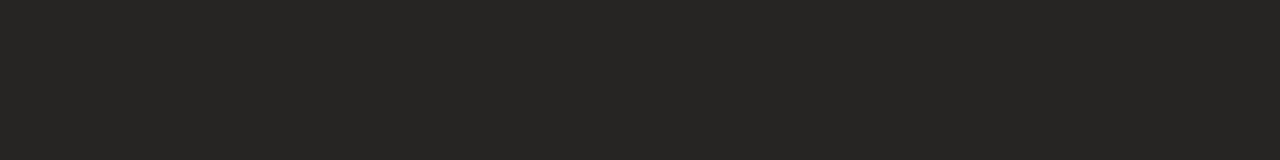
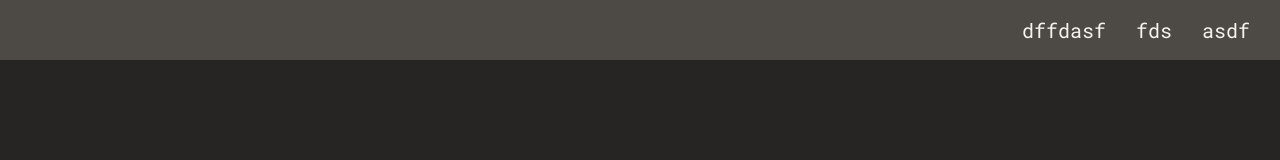
Before and after one commit to PappAdam/Mark-Zuckerberg, a plain HTML site: page index.html in a window 1280 px wide. Drawn offline with Linux system fonts and the light colour scheme.

Commit message:
started work on main

```diff
--- a/index.html
+++ b/index.html
@@ -4,10 +4,16 @@
     <meta charset="UTF-8">
     <meta http-equiv="X-UA-Compatible" content="IE=edge">
     <meta name="viewport" content="width=device-width, initial-scale=1.0">
-    <title>Zuckerberg</title>
+    <title>rust</title>
     <link rel="stylesheet" href="style/style.css">
 </head>
 <body>
-
+    <div class="navbar">
+        <ul>
+            <li><a href="">asdf</a></li>
+            <li><a href="">fds</a></li>
+            <li><a href="">dffdasf</a></li>
+        </ul>
+    </div>
 </body>
 </html>
--- a/style/style.scss
+++ b/style/style.scss
@@ -2,8 +2,40 @@
     orange: #EE4F16
     black: #262523
     blue: #00798C
+    white: #F7F4ED
 */
+@import url('https://fonts.googleapis.com/css2?family=Roboto+Mono&display=swap');
+
+* {
+    margin: 0;
+    padding: 0;
+    box-sizing: border-box;
+}
 
 body {
     background-color: #262523;
+
+    .navbar {
+        font-family: 'Roboto Mono', monospace;
+        width: 100%;
+        height: 60px;
+        position: absolute;
+        background-color: #4d4a46;
+        display: flex;
+        justify-content: end;
+        align-items: center;
+        ul {
+            list-style: none;
+
+            li {
+                font-size: 20px;
+                float: right;
+                margin-right: 30px;
+                a {
+                    color: #F7F4ED;
+                    text-decoration: none;
+                }
+            }
+        }
+    }
 }
```
Also changed, not shown: style/style.css, 1 other file.
